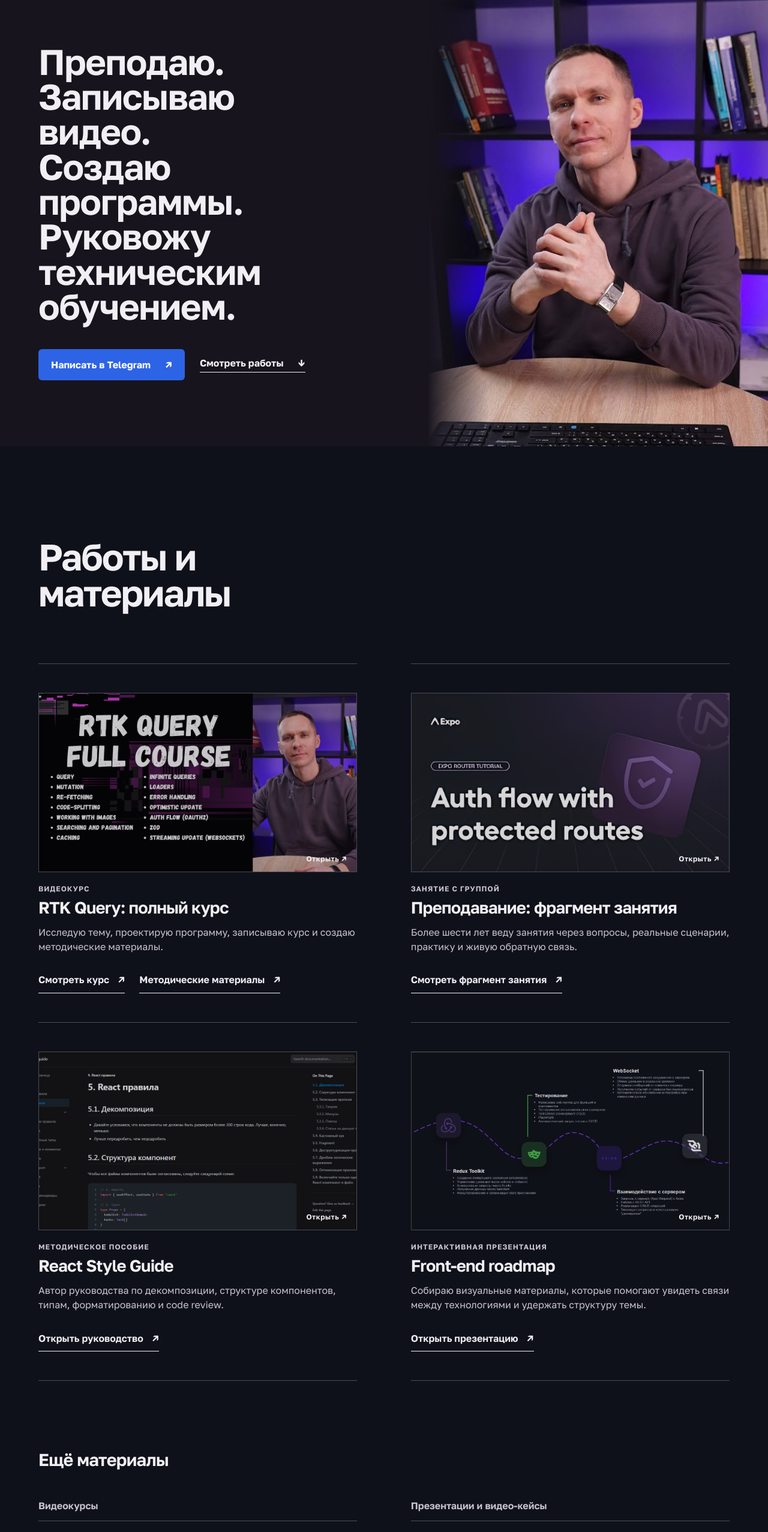
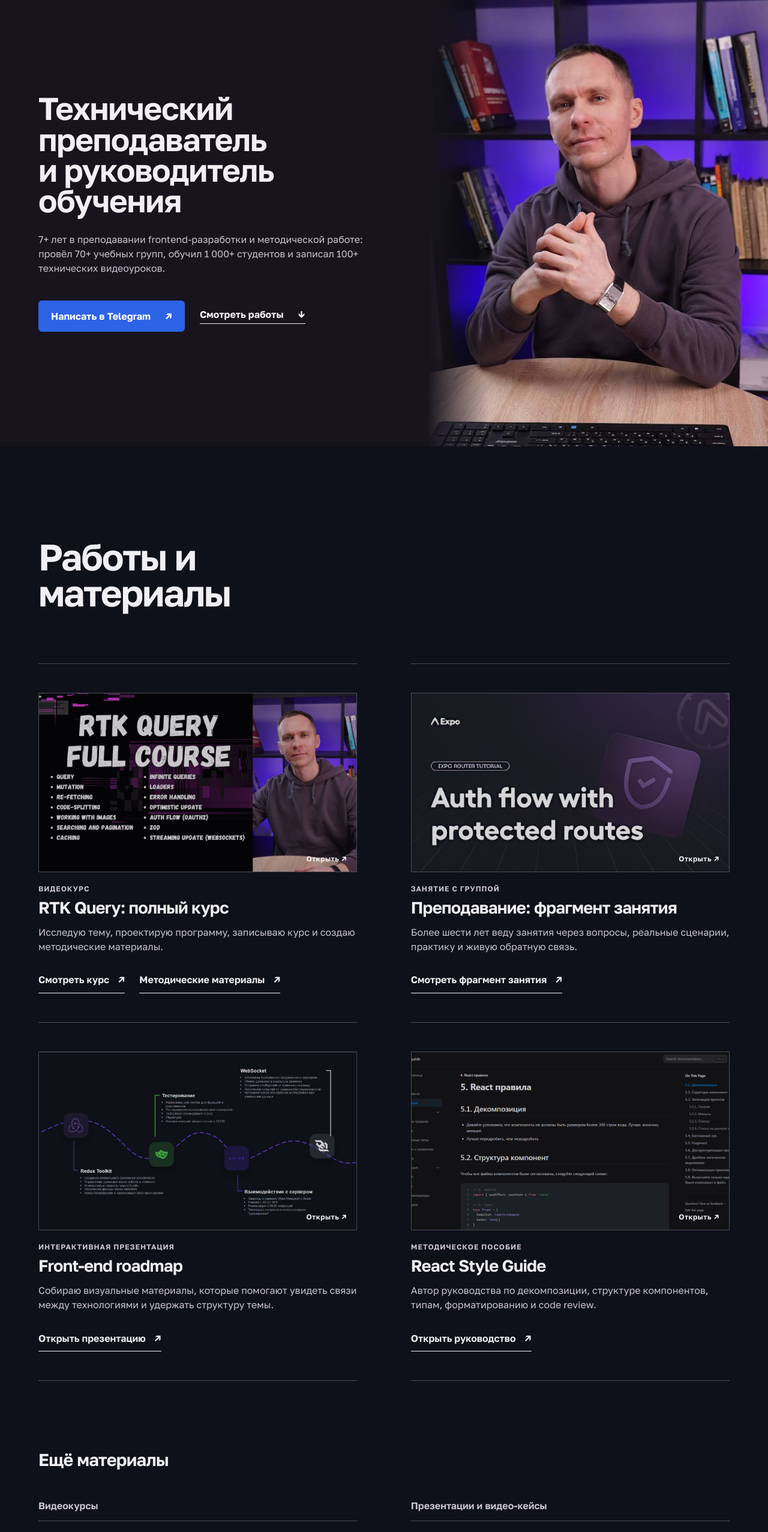
Before and after one commit to safronman/safronman.github.io, a Next.js app: page / in a window 1280 px wide. Shown: the part 103-2657 px from the top of the page at 60% size. Built offline with nearby package versions, Linux system fonts and the light colour scheme.

Commit message:
refactor: strengthen portfolio proof and learning formats

```diff
--- a/app/contact/contact.tsx
+++ b/app/contact/contact.tsx
@@ -7,10 +7,6 @@ export default function Contact() {
       <div className={s.inner}>
         <header className={s.intro}>
           <h2>Открыт к новым задачам и командам</h2>
-          <p>
-            Если вам нужен специалист, который совмещает frontend-экспертизу,
-            обучение и техническую коммуникацию — буду рад обсудить задачу.
-          </p>
         </header>
 
         <address className={s.links}>
--- a/app/hero/hero.module.css
+++ b/app/hero/hero.module.css
@@ -16,12 +16,21 @@
 }
 
 .hero h1 {
-  max-width: 13ch;
-  font-size: clamp(2.75rem, 4.65vw, 4.5rem);
+  max-width: 12ch;
+  font-size: clamp(2.625rem, 4.1vw, 4rem);
   font-weight: 650;
   letter-spacing: -0.025em;
   line-height: 0.98;
   text-wrap: balance;
+}
+
+.proof {
+  max-width: 57ch;
+  margin-top: 26px;
+  color: var(--muted-on-dark);
+  font-size: clamp(1rem, 1.2vw, 1.125rem);
+  line-height: 1.5;
+  text-wrap: pretty;
 }
 
 .actions {
@@ -46,10 +55,6 @@
 .primaryButton span,
 .textButton span {
   margin-left: 20px;
-}
-
-.hero h1 span {
-  display: block;
 }
 
 .textButton {
--- a/app/hero/hero.tsx
+++ b/app/hero/hero.tsx
@@ -6,12 +6,12 @@ export default function Hero() {
     <section className={s.hero} id="top">
       <div className={s.heroGrid}>
         <div>
-          <h1>
-            <span>Преподаю.</span>
-            <span>Записываю видео.</span>
-            <span>Создаю программы.</span>
-            <span>Руковожу техническим обучением.</span>
-          </h1>
+          <h1>Технический преподаватель и руководитель обучения</h1>
+          <p className={s.proof}>
+            7+ лет в преподавании frontend-разработки и методической работе:
+            провёл 70+ учебных групп, обучил 1&nbsp;000+ студентов и записал
+            100+ технических видеоуроков.
+          </p>
           <div className={s.actions}>
             <a
               className={s.primaryButton}
--- a/app/selected-work/selected-work.tsx
+++ b/app/selected-work/selected-work.tsx
@@ -55,6 +55,20 @@ const selectedWork: readonly Work[] = [
   },
   {
     description:
+      "Собираю визуальные материалы, которые помогают увидеть связи между технологиями и удержать структуру темы.",
+    image: "/presentation/presentation-front-roadmap-cover.png",
+    links: [
+      {
+        label: "Открыть презентацию",
+        url: "https://presentation-frontend-roadmap.vercel.app/",
+      },
+    ],
+    title: "Front-end roadmap",
+    type: "Интерактивная презентация",
+    url: "https://presentation-frontend-roadmap.vercel.app/",
+  },
+  {
+    description:
       "Автор руководства по декомпозиции, структуре компонентов, типам, форматированию и code review.",
     image: "/manual/manual-react-style-guide.png",
     links: [
@@ -66,20 +80,6 @@ const selectedWork: readonly Work[] = [
     title: "React Style Guide",
     type: "Методическое пособие",
     url: "https://code-style.it-incubator.io/react",
-  },
-  {
-    description:
-      "Собираю визуальные материалы, которые помогают увидеть связи между технологиями и удержать структуру темы.",
-    image: "/presentation/presentation-front-roadmap-cover.png",
-    links: [
-      {
-        label: "Открыть презентацию",
-        url: "https://presentation-frontend-roadmap.vercel.app/",
-      },
-    ],
-    title: "Front-end roadmap",
-    type: "Интерактивная презентация",
-    url: "https://presentation-frontend-roadmap.vercel.app/",
   },
 ];
 
@@ -103,11 +103,25 @@ const additionalMaterialGroups: readonly {
         title: "Современная разработка компонентов",
         url: "https://it-incubator.io/react/ru/react-middle-senior-tutorials/modal-createportal-radix-ui-storybook?s=C248EC",
       },
+      {
+        description:
+          "Практический пятидневный интенсив по React: от структуры приложения и роутинга до запросов к серверу, хуков и динамических страниц.",
+        image: "/video/video-rick-morty-cover.jpg",
+        title: "Пятидневный интенсив по React JS",
+        url: "https://it-incubator.io/react/ru/reactjs-crash-course?s=C248EC",
+      },
     ],
     title: "Видеокурсы",
   },
   {
     items: [
+      {
+        description:
+          "Видео-кейс о различиях HTTP, polling, SSE и WebSocket: техническая систематизация и motion design.",
+        image: "/presentation/presentation-realtime-cover.png",
+        title: "Real-Time: HTTP, Polling, SSE и WebSocket",
+        url: "https://youtu.be/pO7CYYoHO6o",
+      },
       {
         description:
           "Ключевые изменения Zod 4, их практический смысл и примеры кода после перехода на новую версию.",
@@ -121,13 +135,6 @@ const additionalMaterialGroups: readonly {
         image: "/presentation/presentation-ai-for study-cover.png",
         title: "Как использовать AI для обучения и работы",
         url: "https://presentation-ai-for-study-and-work.vercel.app/",
-      },
-      {
-        description:
-          "Видео-кейс о различиях HTTP, polling, SSE и WebSocket: техническая систематизация и motion design.",
-        image: "/presentation/presentation-realtime-cover.png",
-        title: "Real-Time: HTTP, Polling, SSE и WebSocket",
-        url: "https://youtu.be/pO7CYYoHO6o",
       },
     ],
     title: "Презентации и видео-кейсы",
--- a/app/technical-foundation/technical-foundation.module.css
+++ b/app/technical-foundation/technical-foundation.module.css
@@ -39,6 +39,14 @@
   letter-spacing: -0.025em;
   line-height: 1.08;
   text-wrap: balance;
+}
+
+.group .group {
+  margin-top: 46px;
+}
+
+.group .group h3 {
+  font-size: clamp(1.25rem, 1.8vw, 1.5rem);
 }
 
 .list {
--- a/app/technical-foundation/technical-foundation.tsx
+++ b/app/technical-foundation/technical-foundation.tsx
@@ -1,12 +1,15 @@
 import type { LucideIcon } from "lucide-react";
 import {
+  BadgeCheck,
   Bot,
   Braces,
+  ClipboardCheck,
+  FilePenLine,
   GitBranch,
-  MessagesSquare,
   PanelsTopLeft,
   PenLine,
   Presentation,
+  TimerReset,
   Video,
 } from "lucide-react";
 import s from "./technical-foundation.module.css";
@@ -44,30 +47,51 @@ const foundationAreas: FoundationArea[] = [
   },
 ];
 
-const communicationAreas: FoundationArea[] = [
+const formatAreas: FoundationArea[] = [
   {
     description:
-      "Провожу содержательные эфиры и презентации, где сложная тема становится ясной для аудитории.",
-    icon: Presentation,
-    title: "Вебинары",
+      "Погружение в конкретную тему с теорией, практикой и разбором результатов.",
+    icon: TimerReset,
+    title: "Интенсивы",
   },
   {
     description:
-      "Записываю короткие объяснения, которые быстро раскрывают техническую ценность темы.",
+      "Объяснение материала, практика и ответы на вопросы в реальном времени.",
     icon: Video,
-    title: "Короткие видео",
+    title: "Онлайн-уроки и вебинары",
   },
   {
     description:
-      "Отвечаю на вопросы один на один и помогаю выбрать подходящий формат обучения.",
-    icon: MessagesSquare,
-    title: "Диалог с аудиторией",
+      "Практические задания, которые помогают применить материал в реальном коде.",
+    icon: FilePenLine,
+    title: "Домашние задания",
   },
   {
     description:
-      "Помогаю точнее формулировать технический контент: смыслы, примеры и объяснения.",
+      "Конспекты, инструкции и примеры, к которым можно возвращаться после обучения.",
+    icon: ClipboardCheck,
+    title: "Методические пособия",
+  },
+  {
+    description:
+      "Визуальные материалы, которые упрощают понимание сложных технических тем.",
+    icon: Presentation,
+    title: "Презентации",
+  },
+];
+
+const assessmentAreas: FoundationArea[] = [
+  {
+    description:
+      "Проверка понимания материала и способности самостоятельно решать практические задачи.",
+    icon: BadgeCheck,
+    title: "Экзамены",
+  },
+  {
+    description:
+      "Разбор инженерных решений, структуры кода, читаемости и типичных ошибок.",
     icon: PenLine,
-    title: "Поддержка контента",
+    title: "Code review",
   },
 ];
 
@@ -109,10 +133,14 @@ export default function TechnicalFoundation() {
         </header>
         <div className={s.groups}>
           <ExpertiseGroup items={foundationAreas} title="Что глубоко знаю" />
-          <ExpertiseGroup
-            items={communicationAreas}
-            title="Как превращаю это в понятный материал"
-          />
+          <section className={s.group}>
+            <h3>На основе технической экспертизы делаю обучение практичным</h3>
+            <ExpertiseGroup items={formatAreas} title="Форматы" />
+            <ExpertiseGroup
+              items={assessmentAreas}
+              title="Оценка и обратная связь"
+            />
+          </section>
         </div>
       </div>
     </section>
```
Also changed, not shown: public/video/video-rick-morty-cover.jpg (added), 1 other file (tests, documents, lock files or other folders).
